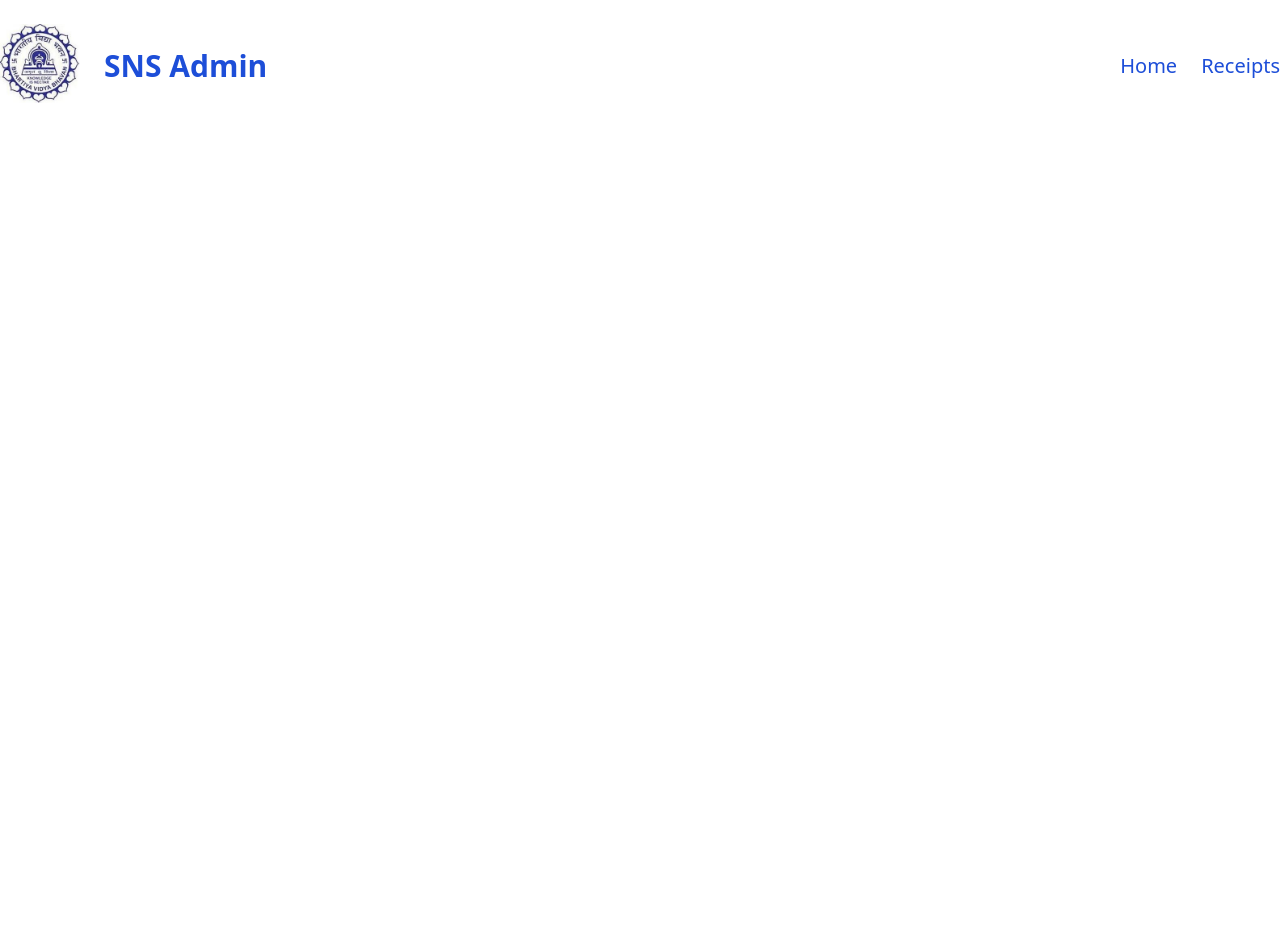
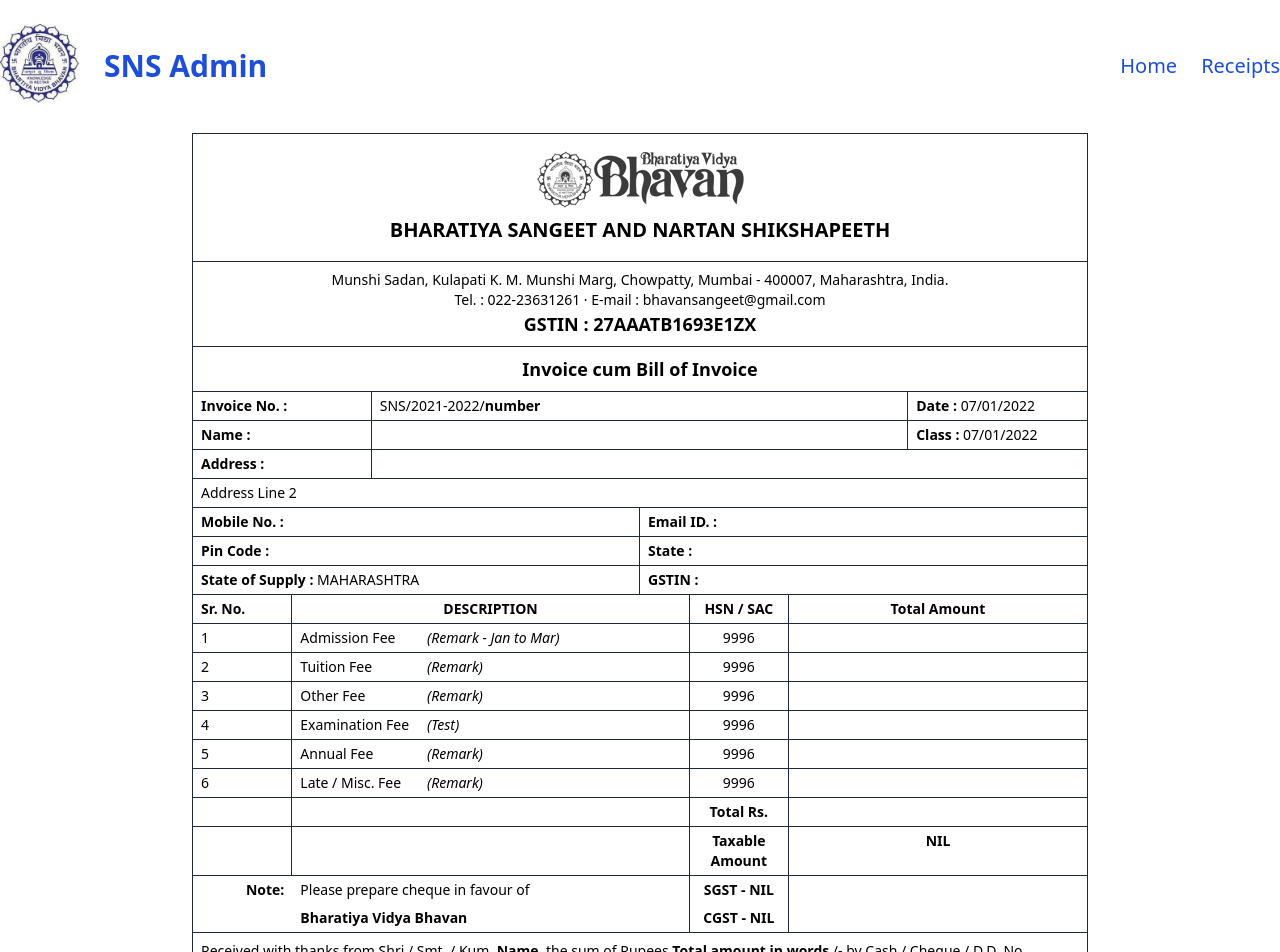
Before and after one commit to NeeshSamsi/bvb, a Next.js app: page /receipt/new in a window 1280 px wide. Shown: the top 952 px of the page. Before the commit the page ends 800 px from the top, so only its background shows below. Built offline with nearby package versions, Linux system fonts and the light colour scheme.

Commit message:
receipt template markup

```diff
--- a/pages/receipt/new.tsx
+++ b/pages/receipt/new.tsx
@@ -1,5 +1,224 @@
+import { Formik } from "formik"
+import Image from "next/image"
+
+import LogoText from "../../assets/LogoText.png"
+
 const NewReceipt = () => {
-  return <div></div>
+  return (
+    <div className="max-w-4xl mx-auto border border-slate-800">
+      <div className="flex flex-col items-center justify-center space-y-2 h-32 border-b border-slate-800">
+        <Image
+          src={LogoText}
+          className="h-full w-full grayscale"
+          alt="Bharatiya Vidya Bhavan's Logo Mark"
+        />
+        <h2 className="uppercase font-bold text-xl">
+          Bharatiya Sangeet and Nartan Shikshapeeth
+        </h2>
+      </div>
+
+      <div className="text-center text-sm py-2 border-b border-slate-800">
+        <p>
+          Munshi Sadan, Kulapati K. M. Munshi Marg, Chowpatty, Mumbai - 400007,
+          Maharashtra, India.
+        </p>
+        <p>Tel. : 022-23631261 · E-mail : bhavansangeet@gmail.com</p>
+        <h4 className="font-bold text-lg uppercase">GSTIN : 27AAATB1693E1ZX</h4>
+      </div>
+
+      <div className="py-2 border-b border-slate-800">
+        <h4 className="font-bold text-lg text-center">
+          Invoice cum Bill of Invoice
+        </h4>
+      </div>
+
+      <div className="grid grid-cols-1/3/1 text-sm">
+        <div className="border-r border-b border-slate-800 font-bold py-1 px-2">
+          Invoice No. :
+        </div>
+        <div className="border-r border-b border-slate-800 py-1 px-2">
+          SNS/2021-2022/
+          <span className="font-bold">number</span>
+        </div>
+        <div className="border-b border-slate-800 font-bold py-1 px-2">
+          Date : <span className="font-normal">07/01/2022</span>
+        </div>
+
+        <div className="border-r border-b border-slate-800 font-bold py-1 px-2">
+          Name :
+        </div>
+        <div className="border-r border-b border-slate-800 py-1 px-2"></div>
+        <div className="border-b border-slate-800 font-bold py-1 px-2">
+          Class : <span className="font-normal">07/01/2022</span>
+        </div>
+
+        <div className="border-r border-b border-slate-800 font-bold py-1 px-2">
+          Address :
+        </div>
+        <div className="col-span-2 border-b border-slate-800 py-1 px-2"></div>
+
+        <div className="col-span-3 border-b border-slate-800 py-1 px-2">
+          Address Line 2
+        </div>
+      </div>
+
+      <div className="grid grid-cols-2 text-sm">
+        <div className="border-r border-b border-slate-800 font-bold py-1 px-2">
+          Mobile No. :<span className="font-normal"></span>
+        </div>
+        <div className="border-b border-slate-800 font-bold py-1 px-2">
+          Email ID. :<span className="font-normal"></span>
+        </div>
+
+        <div className="border-r border-b border-slate-800 font-bold py-1 px-2">
+          Pin Code :<span className="font-normal"></span>
+        </div>
+        <div className="border-b border-slate-800 font-bold py-1 px-2">
+          State :<span className="font-normal"></span>
+        </div>
+
+        <div className="border-r border-b border-slate-800 font-bold py-1 px-2">
+          State of Supply :
+          <span className="font-normal uppercase"> Maharashtra</span>
+        </div>
+        <div className="border-b border-slate-800 font-bold py-1 px-2">
+          GSTIN :<span className="font-normal"></span>
+        </div>
+      </div>
+
+      <div className="grid grid-cols-1/4/1/3 text-sm">
+        <div className="border-r border-b border-slate-800 font-bold py-1 px-2">
+          Sr. No.
+        </div>
+        <div className="border-r border-b border-slate-800 font-bold uppercase text-center py-1">
+          Description
+        </div>
+        <div className="border-r border-b border-slate-800 font-bold uppercase text-center py-1">
+          HSN / SAC
+        </div>
+        <div className="border-b border-slate-800 font-bold text-center py-1">
+          Total Amount
+        </div>
+        <div className="border-r border-b border-slate-800 py-1 px-2">1</div>
+        <div className="border-r border-b border-slate-800 text-left py-1 px-2 grid grid-cols-1/2">
+          <div>Admission Fee</div>
+          <div className="italic">(Remark - Jan to Mar)</div>
+        </div>
+        <div className="border-r border-b border-slate-800 text-center py-1">
+          9996
+        </div>
+        <div className="border-b border-slate-800 text-center py-1"></div>
+        <div className="border-r border-b border-slate-800 py-1 px-2">2</div>
+        <div className="border-r border-b border-slate-800 text-left py-1 px-2 grid grid-cols-1/2">
+          <div>Tuition Fee</div>
+          <div className="italic">(Remark)</div>
+        </div>
+        <div className="border-r border-b border-slate-800 text-center py-1">
+          9996
+        </div>
+        <div className="border-b border-slate-800 text-center py-1"></div>
+        <div className="border-r border-b border-slate-800 py-1 px-2">3</div>
+        <div className="border-r border-b border-slate-800 text-left py-1 px-2 grid grid-cols-1/2">
+          <div>Other Fee</div>
+          <div className="italic">(Remark)</div>
+        </div>
+        <div className="border-r border-b border-slate-800 text-center py-1">
+          9996
+        </div>
+        <div className="border-b border-slate-800 text-center py-1"></div>
+        <div className="border-r border-b border-slate-800 py-1 px-2">4</div>
+        <div className="border-r border-b border-slate-800 text-left py-1 px-2 grid grid-cols-1/2">
+          <div>Examination Fee</div>
+          <div className="italic">(Test)</div>
+        </div>
+        <div className="border-r border-b border-slate-800 text-center py-1">
+          9996
+        </div>
+        <div className="border-b border-slate-800 text-center py-1"></div>
+        <div className="border-r border-b border-slate-800 py-1 px-2">5</div>
+        <div className="border-r border-b border-slate-800 text-left py-1 px-2 grid grid-cols-1/2">
+          <div>Annual Fee</div>
+          <div className="italic">(Remark)</div>
+        </div>
+        <div className="border-r border-b border-slate-800 text-center py-1">
+          9996
+        </div>
+        <div className="border-b border-slate-800 text-center py-1"></div>
+        <div className="border-r border-b border-slate-800 py-1 px-2">6</div>
+        <div className="border-r border-b border-slate-800 text-left py-1 px-2 grid grid-cols-1/2">
+          <div>Late / Misc. Fee</div>
+          <div className="italic">(Remark)</div>
+        </div>
+        <div className="border-r border-b border-slate-800 text-center py-1">
+          9996
+        </div>
+        <div className="border-b border-slate-800 text-center py-1"></div>
+
+        <div className="border-r border-b border-slate-800 py-1 px-2"></div>
+        <div className="border-r border-b border-slate-800 text-center py-1"></div>
+        <div className="border-r border-b border-slate-800 text-center font-bold py-1">
+          Total Rs.
+        </div>
+        <div className="border-b border-slate-800 text-center py-1"></div>
+
+        <div className="border-r border-b border-slate-800 py-1 px-2"></div>
+        <div className="border-r border-b border-slate-800 text-center py-1"></div>
+        <div className="border-r border-b border-slate-800 text-center font-bold py-1">
+          Taxable Amount
+        </div>
+        <div className="border-b border-slate-800 text-center font-bold py-1">
+          NIL
+        </div>
+
+        <div className="border-slate-800 text-right font-bold py-1 px-2">
+          Note:
+        </div>
+        <div className="border-r border-slate-800 text-left py-1 px-2">
+          Please prepare cheque in favour of
+        </div>
+        <div className="border-r border-slate-800 text-center font-bold uppercase py-1">
+          SGST - NIL
+        </div>
+        <div className="border-slate-800 text-center font-bold py-1"></div>
+
+        <div className="border-b border-slate-800 text-right font-bold py-1 px-2"></div>
+        <div className="border-r border-b border-slate-800 text-left font-bold py-1 px-2">
+          Bharatiya Vidya Bhavan
+        </div>
+        <div className="border-r border-b border-slate-800 text-center font-bold uppercase py-1">
+          CGST - NIL
+        </div>
+        <div className="border-b border-slate-800 text-center font-bold py-1"></div>
+      </div>
+
+      <div className="p-2 text-sm">
+        <p>
+          Received with thanks from Shri / Smt. / Kum.{" "}
+          <span className="font-bold">Name</span>, the sum of Rupees{" "}
+          <span className="font-bold">Total amount in words</span> /- by Cash /
+          Cheque / D.D. No. <span className="font-bold">Number</span>. Dated{" "}
+          <span className="font-bold">Date on cheque</span> drawn on{" "}
+          <span className="font-bold">Name</span> Branch towards Invoices No.{" "}
+          <span className="font-bold">Invoice Number Years</span>
+        </p>
+      </div>
+
+      <div className="flex justify-center space-x-24 py-6">
+        <div className="w-48 flex items-center flex-col">
+          <div className="text-base font-bold font-serif">Kavita Samsi</div>
+          <div className="w-full h-px bg-slate-800"></div>
+          <p className="text-sm">Received by</p>
+        </div>
+        <div className="w-48 flex items-center flex-col">
+          <div className="text-base font-bold font-serif">
+            Meera Chikhalikar
+          </div>
+          <div className="w-full h-px bg-slate-800"></div>
+          <p className="text-sm">Principal</p>
+        </div>
+      </div>
+    </div>
+  )
 }
 
 export default NewReceipt
```
